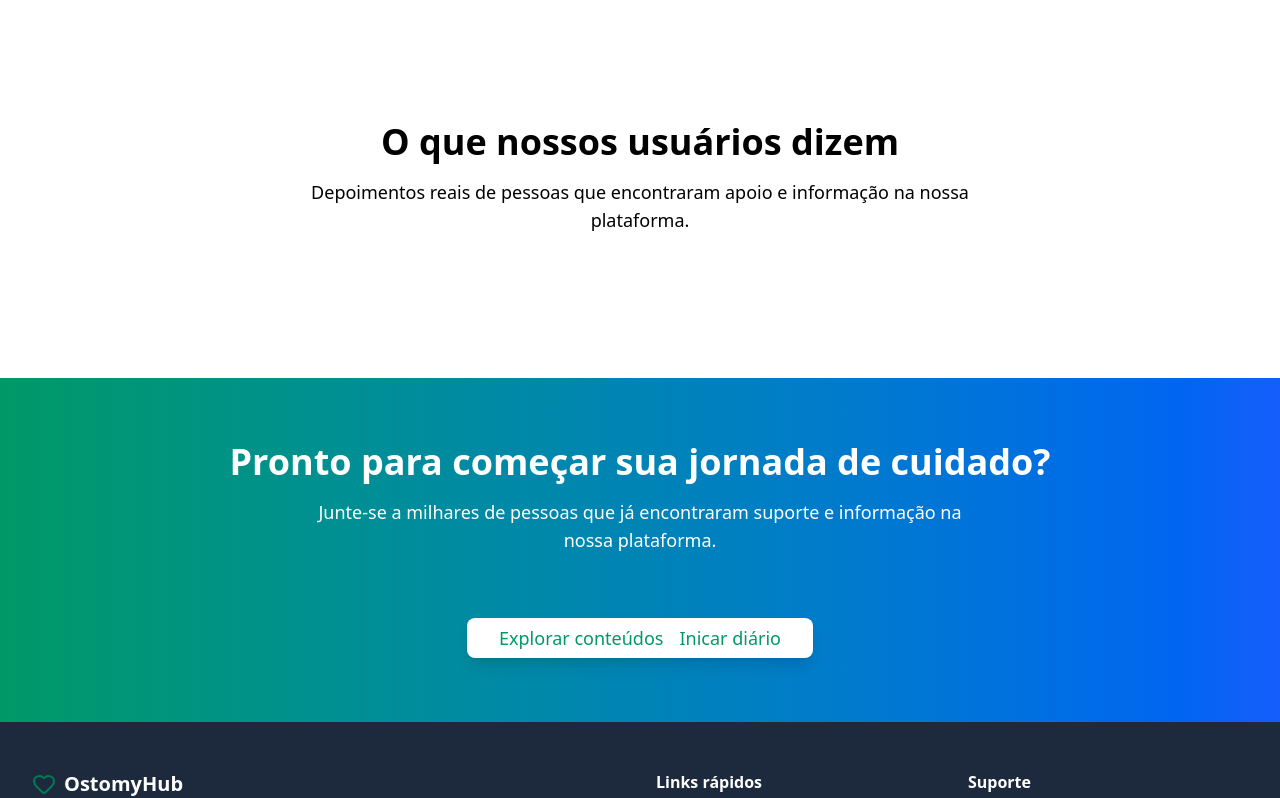
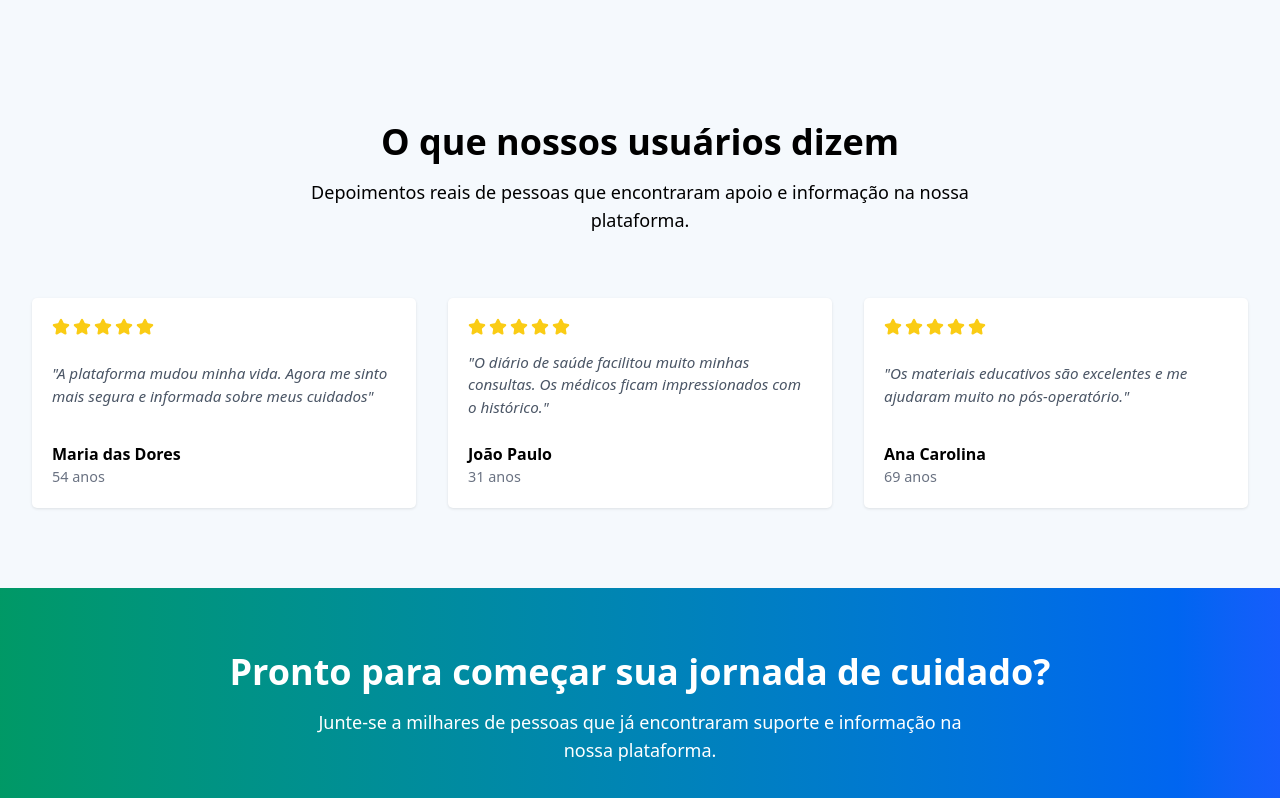
Before and after one commit to StomaHub/StomaHubView, a React (Vite) app: page / in a window 1280 px wide. Shown: the part 860-1658 px from the top of the page. Built offline with nearby package versions, Linux system fonts and the light colour scheme.

Commit message:
Adição da avaliações na página home
Adicionando os cards referentes as avaliações dos usuários sobre a plataforma

```diff
--- /dev/null
+++ b/src/components/avaliation/index.tsx
@@ -0,0 +1,32 @@
+import Stars from "./stars"
+import "./styles.css"
+
+//Tipo das propriedades esperadas pelo component
+type AvaliationProps = {
+    // número de estrelas
+    stars: number,
+
+    // comentário do usuário
+    comment: string,
+
+    // nome do usuário
+    userName: string,
+
+    // idade do usuário
+    age: number
+}
+
+export default function Avaliation(data: AvaliationProps) {
+    return (
+        <section className="avaliation-container">
+            <div>
+                <Stars stars={data.stars}/>
+            </div>
+            <p className="text-gray-600 text-[.95rem] italic comment">"{data.comment}"</p>
+            <div>
+                <p className="font-semibold">{data.userName}</p>
+                <p className="text-gray-500 text-[.90rem]">{data.age} anos</p>
+            </div>
+        </section>
+    )
+}
--- /dev/null
+++ b/src/components/avaliation/stars/index.tsx
@@ -0,0 +1,19 @@
+//Propriedades esperadas pelo componete
+type StarsProps = {
+    stars: number;
+}
+
+export default function Stars({ stars }: StarsProps) {
+  return (
+    <div className="flex flex-row gap-[3px]">
+      {Array.from({ length: stars }).map((_, i) => (
+        <img
+          key={i}
+          src="/icons/star.svg"
+          alt="star"
+          className="w-[18px]"
+        />
+      ))}
+    </div>
+  );
+}
--- /dev/null
+++ b/src/components/avaliation/styles.css
@@ -0,0 +1,13 @@
+.avaliation-container {
+    display: flex;
+    flex-direction: column;
+    justify-content: space-between;
+    padding: 20px 20px;
+    border-radius: 5px;
+    box-shadow: 0 1px 3px rgba(0, 0, 0, 0.1);
+    background-color: #ffffff;
+}
+
+.comment {
+    margin: 15px 0 23px;
+}
--- a/src/pages/home/index.tsx
+++ b/src/pages/home/index.tsx
@@ -7,13 +7,14 @@ import TitleHome from "../../components/tilteHome";
 import Title from "../../components/title/Title";
 import FooterLinks from "../../components/footerNav/footerLinks";
 import FooterLegal from "../../components/footerNav/footerLegal";
+import Avaliation from "../../components/avaliation";
 
 // TODO: Adicionar os cards;
 // Revisar algumas classes que se repetem ver se há uma maneira de fazer de uma melhor forma
 //Ajustar as rotas dos links do footer
 export default function Home (){
     return (
-    <div>
+    <div className="bg-[#F5F9FD]">
         {/* Cabeçalho */}
         <Navegation/>
 
@@ -75,11 +76,27 @@ export default function Home (){
         title="O que nossos usuários dizem"
         description="Depoimentos reais de pessoas que encontraram apoio e informação na nossa plataforma."
         />
+        </div>
 
-        </div>
-        {/* Cards com as avaliaões */}
         <div className="grid grid-cols-1 md:grid-cols-3 gap-8">
-
+            <Avaliation
+                comment="A plataforma mudou minha vida. Agora me sinto mais segura e informada sobre meus cuidados"
+                userName="Maria das Dores"
+                age={54}
+                stars={5}
+                />
+            <Avaliation
+                comment="O diário de saúde facilitou muito minhas consultas. Os médicos ficam impressionados com o histórico."
+                userName="João Paulo"
+                age={31}
+                stars={5}
+                />
+            <Avaliation
+                comment="Os materiais educativos são excelentes e me ajudaram muito no pós-operatório."
+                userName="Ana Carolina"
+                age={69}
+                stars={5}
+                />
         </div>
     </div>
 
```
Also changed, not shown: public/icons/star.svg (added).
